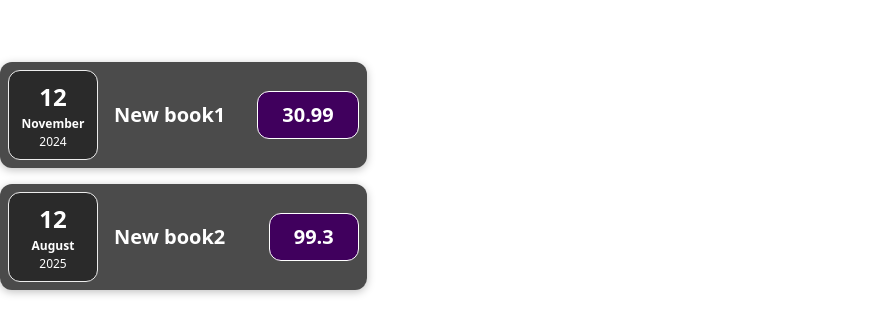
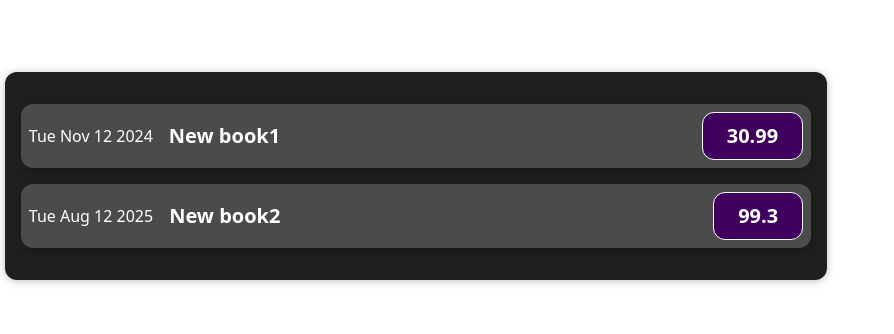
Before and after one commit to AkselMuur/React, a React (Vite) app in the folder react-project/: page / in a window 1280 px wide. Shown: the part 224-558 px from the top of the page, without its empty margins (0-894 px from the left). Built offline with nearby package versions, Linux system fonts and the light colour scheme.

Commit message:
Ülesanne 2

```diff
--- a/react-project/src/App.jsx
+++ b/react-project/src/App.jsx
@@ -1,24 +1,22 @@
-import ExpenseItem from "./components/ExpenseItem.jsx";
-import "./components/ExpenseItem.css";
+import Expenses from "./components/Expenses.jsx";
 
 const App = () => {
   const expenses = [
     {
-    date: new Date(2024, 10, 12),
-    title: 'New book1',
-    price: 30.99
-  },
-  {
-    date: new Date(2025, 7, 12),
-    title: 'New book2',
-    price: 99.30
-  }
-]
+      date: new Date(2024, 10, 12),
+      title: "New book1",
+      price: 30.99,
+    },
+    {
+      date: new Date(2025, 7, 12),
+      title: "New book2",
+      price: 99.3,
+    },
+  ];
 
   return (
     <div className="App">
-      <ExpenseItem data={expenses[0]} />
-            <ExpenseItem data={expenses[1]} />
+      <Expenses expenses={expenses} />
     </div>
   );
 };
--- a/react-project/src/components/ExpenseItem.jsx
+++ b/react-project/src/components/ExpenseItem.jsx
@@ -6,10 +6,10 @@
 
   return (
     <div className="expense-item">
-    <ExpenseDate date={props.data.date}/>
+      <div>{props.date.toDateString()}</div>
       <div className="expense-item__description">
-        <h2>{props.data.title}</h2>
-        <div className="expense-item__price">{props.data.price}</div>
+        <h2>{props.title}</h2>
+        <div className="expense-item__price">{props.price}</div>
       </div>
     </div>
   );
--- /dev/null
+++ b/react-project/src/components/Expenses.css
@@ -0,0 +1,9 @@
+.expenses {
+    padding: 1rem;
+    background-color: rgb(31, 31, 31);
+    margin: 2rem auto;
+    width: 50rem;
+    max-width: 95%;
+    border-radius: 12px;
+    box-shadow: 0 1px 8px rgba(0, 0, 0, 0.25);
+}
--- /dev/null
+++ b/react-project/src/components/Expenses.jsx
@@ -0,0 +1,18 @@
+import ExpenseItem from "./ExpenseItem.jsx";
+import "./Expenses.css";
+
+const Expenses = (props) => {
+  return (
+    <div className="expenses">
+      {props.expenses.map((expense) => (
+        <ExpenseItem
+          title={expense.title}
+          price={expense.price}
+          date={expense.date}
+        />
+      ))}
+    </div>
+  );
+};
+
+export default Expenses;
```
